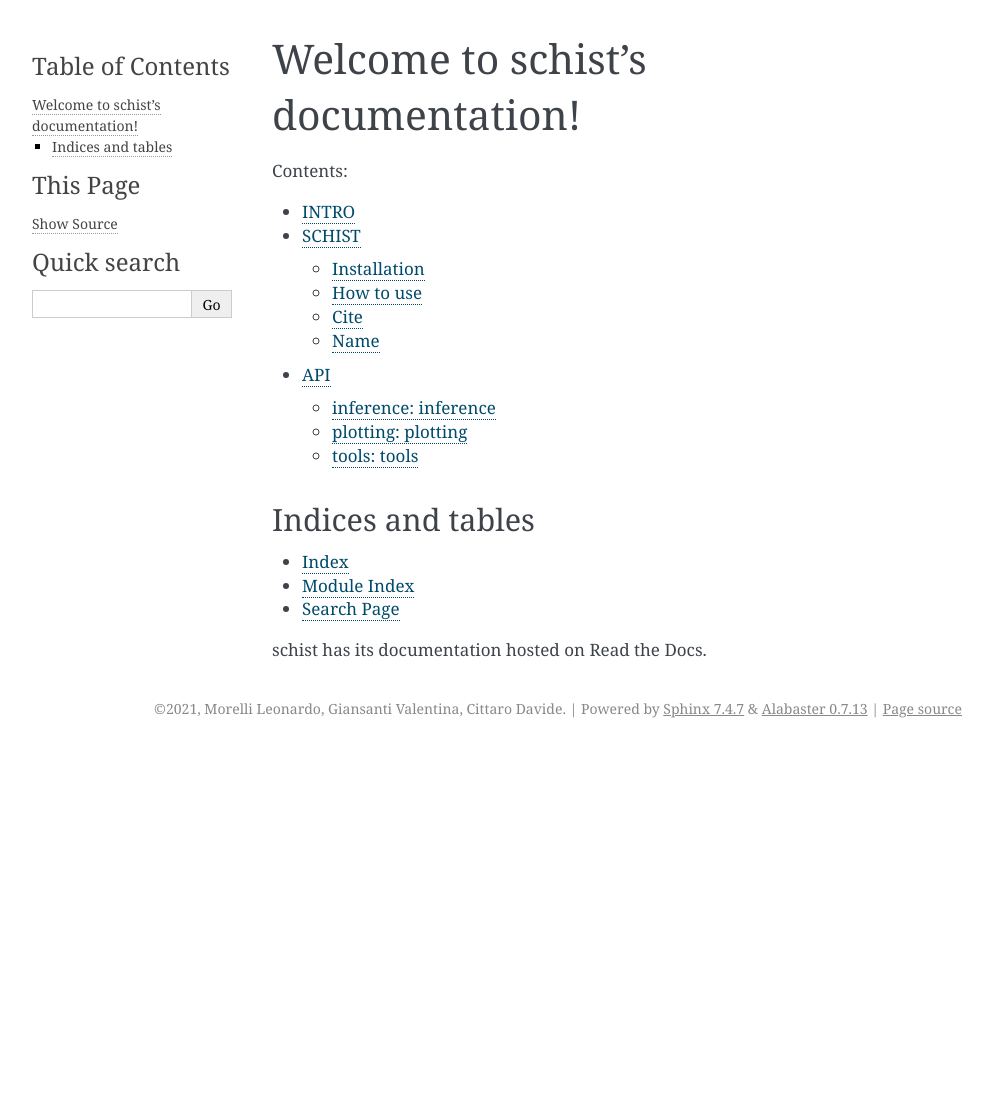
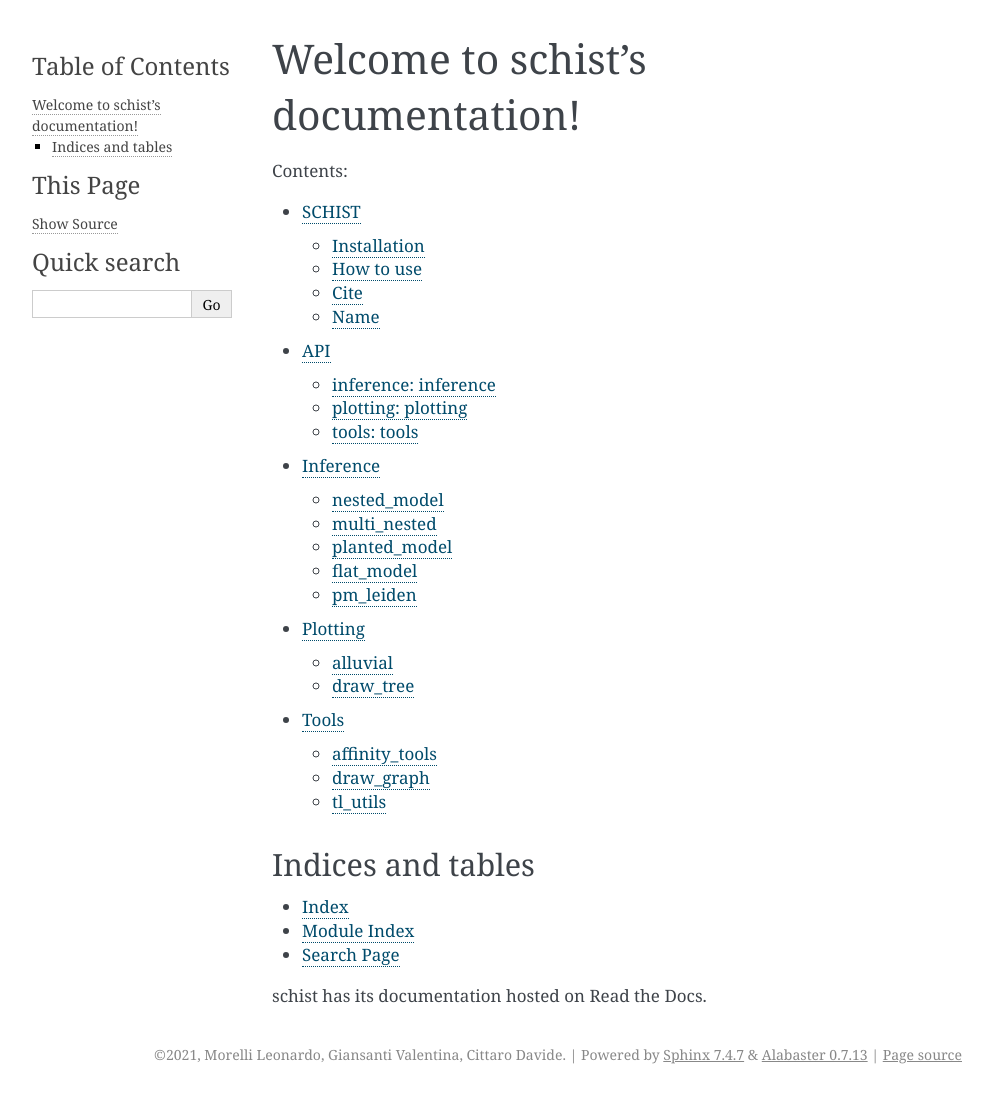
Before and after one commit to dawe/schist, a Sphinx documentation site: the page built from docs/source/index.rst, in a window 1280 px wide. Shown: the whole page, without its empty margins (148-1141 px from the left). Built offline with Sphinx 7.4.7, drawn with Linux system fonts in a browser that asks for light colours; before the commit the page ends 900 px from its top, so only the background shows below that.

Commit message:
super idea

```diff
--- /dev/null
+++ b/docs/source/functions.rst
@@ -0,0 +1,71 @@
+Inference
+=========
+
+nested_model
+++++++++++++
+
+.. automodule:: inference._nested_model
+   :members:
+
+multi_nested
+++++++++++++
+
+.. automodule:: inference._multi_nested
+   :members:
+
+planted_model
++++++++++++++
+
+.. automodule:: inference._planted_model
+   :members:
+
+flat_model
+++++++++++
+
+.. automodule:: inference._flat_model
+   :members:
+
+pm_leiden
++++++++++
+
+.. automodule:: inference._pmleiden
+   :members:
+
+Plotting
+========
+
+alluvial
+++++++++
+
+.. automodule:: plotting._alluvial
+   :members:
+
+draw_tree
++++++++++
+
+.. automodule:: plotting._draw_tree
+   :members:
+
+Tools
+=====
+
+affinity_tools
+++++++++++++++
+
+.. automodule:: tools._affinity_tools
+   :members:
+
+.. automodule:: tools._select
+   :members:
+
+draw_graph
+++++++++++
+
+.. automodule:: tools._draw_graph
+   :members:
+
+tl_utils
+++++++++
+
+.. automodule:: tools._tl_utils
+   :members:
--- a/docs/source/index.rst
+++ b/docs/source/index.rst
@@ -7,7 +7,7 @@ Welcome to schist's documentation!
 
    readme
    api
-
+   functions
 
 Indices and tables
 ==================
--- a/docs/source/readme.rst
+++ b/docs/source/readme.rst
@@ -1,4 +1,2 @@
-=====
-INTRO
-=====
+
 .. include:: ../../readme.rst
```
